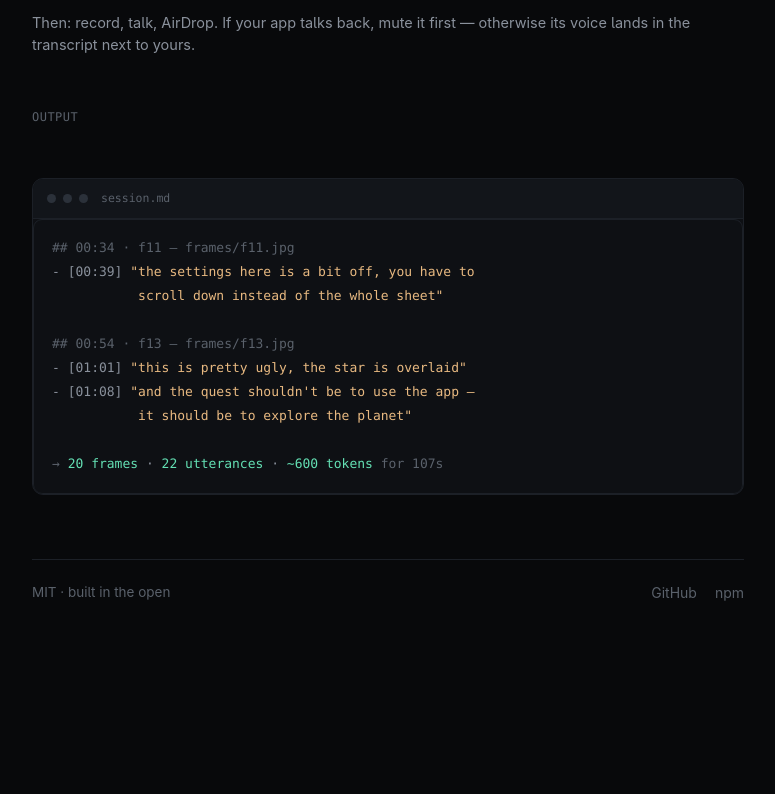
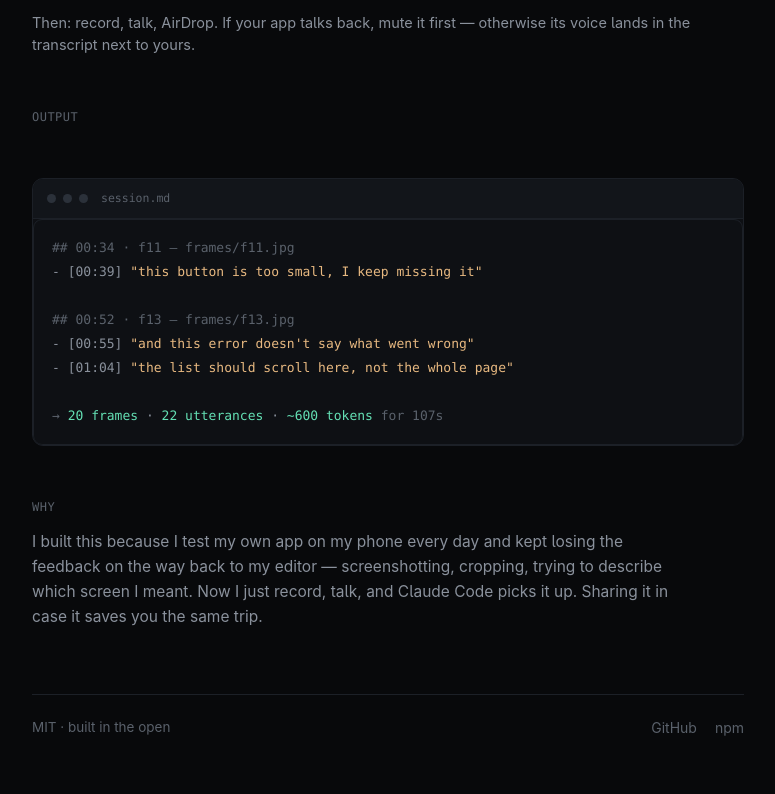
Before and after one commit to EdonZo/talkthru, a website: page site/index.html in a window 1280 px wide. Shown: the part 2140-2934 px from the top of the page, without its empty margins (252-1027 px from the left). Before the commit the page ends 2799 px from the top, so only its background shows below. Drawn offline with Linux system fonts and the light colour scheme.

Commit message:
familiar examples, and why this exists
The examples used our own app's vocabulary — quest cards, the sun, planets —
which means nothing to anyone else. Now: a button that's too small and an
error that doesn't explain itself.

Adds a short Why at the bottom of both the README and the site.

Co-Authored-By: Claude Opus 5 (1M context) <noreply@anthropic.com>
Claude-Session: https://claude.ai/code/session_01KKDxJ4JHkyWnUEfPCegEyJ

```diff
--- a/site/index.html
+++ b/site/index.html
@@ -191,6 +191,7 @@
     line-height: 1.85; overflow-x: auto; color: var(--dim);
   }
   .setup .after { margin-top: 14px; font-size: 14.5px; color: var(--dim); }
+  .why { font-size: 15.5px; color: var(--dim); max-width: 40rem; line-height: 1.6; }
 
   /* phone steps — one line of text each, screenshot underneath */
   ol.phone { list-style: none; display: grid; gap: 2px;
@@ -340,16 +341,24 @@
     <div class="term">
     <div class="top"><i></i><i></i><i></i><span>session.md</span></div>
 <pre><span class="c">## 00:34 · f11 — frames/f11.jpg</span>
-- [00:39] <span class="a">"the settings here is a bit off, you have to
-           scroll down instead of the whole sheet"</span>
+- [00:39] <span class="a">"this button is too small, I keep missing it"</span>
 
-<span class="c">## 00:54 · f13 — frames/f13.jpg</span>
-- [01:01] <span class="a">"this is pretty ugly, the star is overlaid"</span>
-- [01:08] <span class="a">"and the quest shouldn't be to use the app —
-           it should be to explore the planet"</span>
+<span class="c">## 00:52 · f13 — frames/f13.jpg</span>
+- [00:55] <span class="a">"and this error doesn't say what went wrong"</span>
+- [01:04] <span class="a">"the list should scroll here, not the whole page"</span>
 
 <span class="c">→</span> <span class="m">20 frames</span> · <span class="m">22 utterances</span> · <span class="m">~600 tokens</span> <span class="c">for 107s</span></pre>
     </div>
+  </section>
+
+  <section class="setup">
+    <h2>Why</h2>
+    <p class="why">
+      I built this because I test my own app on my phone every day and kept losing the
+      feedback on the way back to my editor — screenshotting, cropping, trying to describe
+      which screen I meant. Now I just record, talk, and Claude Code picks it up. Sharing
+      it in case it saves you the same trip.
+    </p>
   </section>
 
   <footer>
```
Also changed, not shown: README.md, packages/talkthru-core/README.md, packages/talkthru-mcp/README.md.
